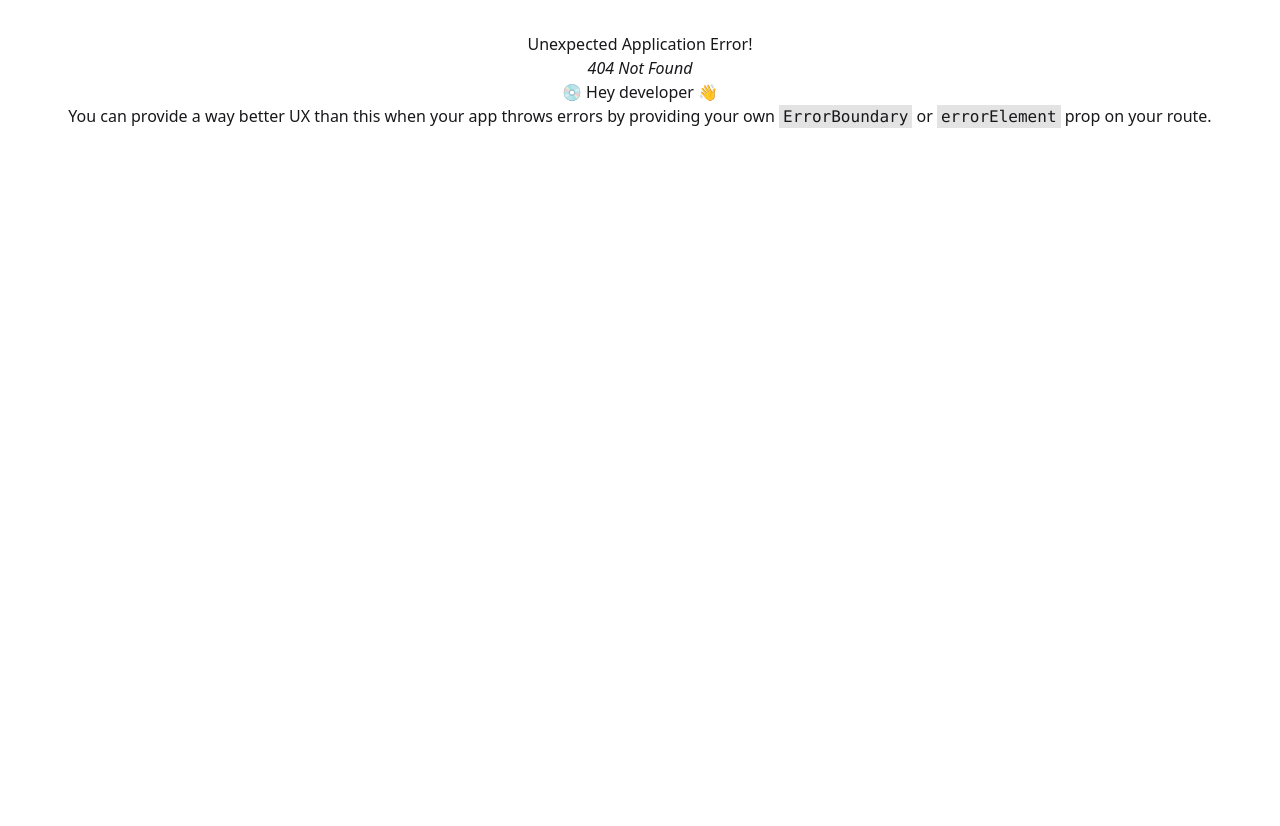
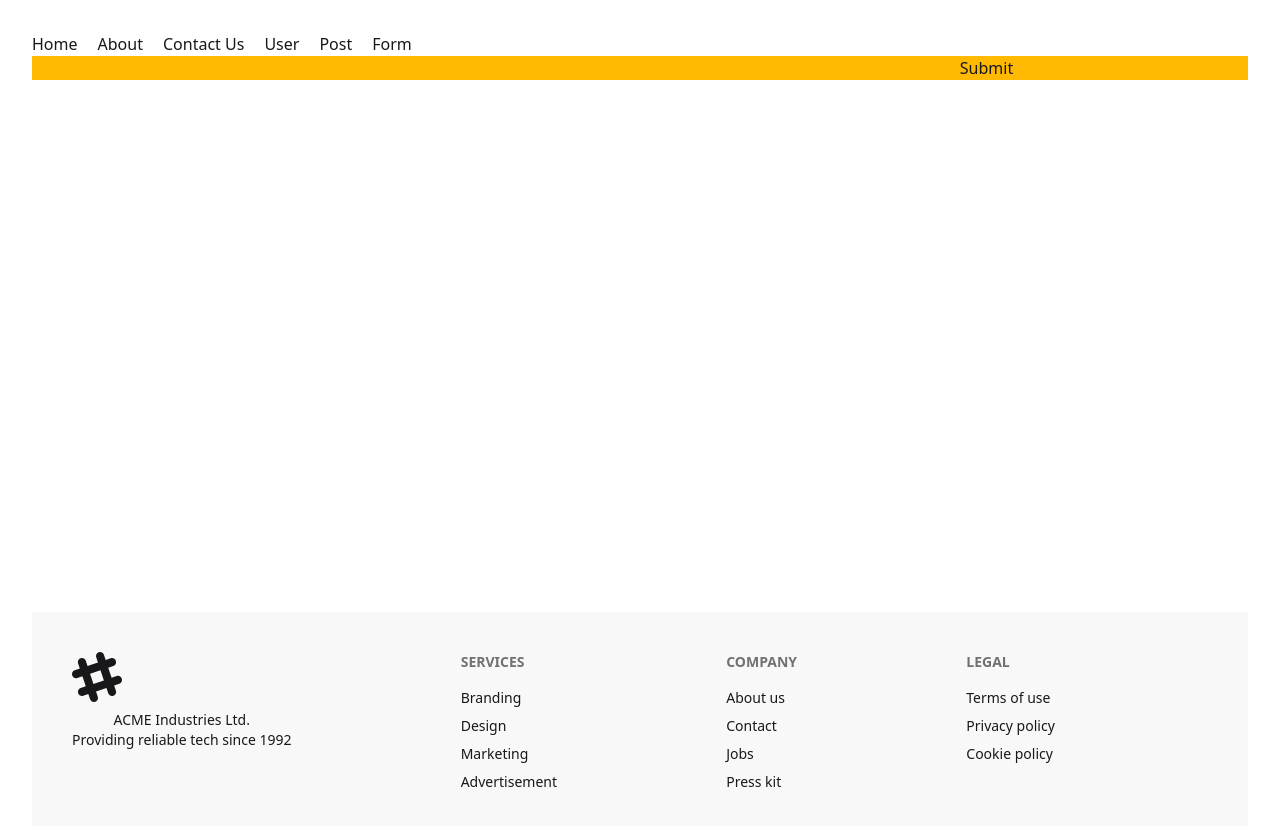
Before and after one commit to RHrakib1/again-router, a React (Vite) app: page /form in a window 1280 px wide. Before the commit this address had no page. Shown: the top 826 px of the page. Before the commit the page ends 800 px from the top, so only its background shows below. Built offline with nearby package versions, Linux system fonts and the light colour scheme.

Commit message:
add to the simple from

```diff
--- /dev/null
+++ b/src/Component/From/Simple_From.jsx
@@ -0,0 +1,22 @@
+import React from 'react'
+
+export default function Simple_From() {
+
+    const heandelSubmit = (e) => {
+        e.preventDefault()
+        console.log(e.target.name.value);
+        console.log(e.target.email.value);
+        console.log(e.target.number.value);
+    }
+    return (
+        <div className='bg-amber-400'>
+            <form onSubmit={heandelSubmit}>
+                <input type="text" name='name' />
+                <input type="email" name='email' />
+                <input type="number" name='number' />
+                <input type="submit" value='Submit' />
+
+            </form>
+        </div>
+    )
+}
--- a/src/Component/Header/Header.jsx
+++ b/src/Component/Header/Header.jsx
@@ -5,11 +5,12 @@ export default function Header() {
     return (
         <div>
             <nav className='flex gap-5 '>
-                <Link to='/banner'>Home</Link>
+                <Link to='/'>Home</Link>
                 <Link to='/about'>About</Link>
                 <Link to='/contact'>Contact Us</Link>
                 <Link to='/user'>User</Link>
                 <Link to='/posts'>Post</Link>
+                <Link to='/form'>Form</Link>
             </nav>
         </div>
     )
--- a/src/main.jsx
+++ b/src/main.jsx
@@ -14,6 +14,7 @@ import Banner from './Component/Banner/Banner.jsx';
 import SeeUser from './Component/User/SeeUser.jsx';
 import Posts from './Component/Posts/Posts.jsx';
 import SeePostDetails from './Component/Posts/SeePostDetails.jsx';
+import Simple_From from './Component/From/Simple_From.jsx';
 
 const router = createBrowserRouter([
   {
@@ -51,6 +52,10 @@ const router = createBrowserRouter([
         path: '/postdetails/:postId',
         loader: ({ params }) => fetch(`https://jsonplaceholder.typicode.com/posts/${params.postId}`),
         element: <SeePostDetails></SeePostDetails>
+      },
+      {
+        path:'/form',
+        element:<Simple_From></Simple_From>
       }
     ]
   }
```
